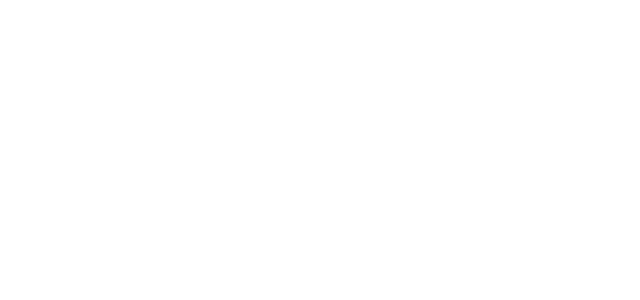
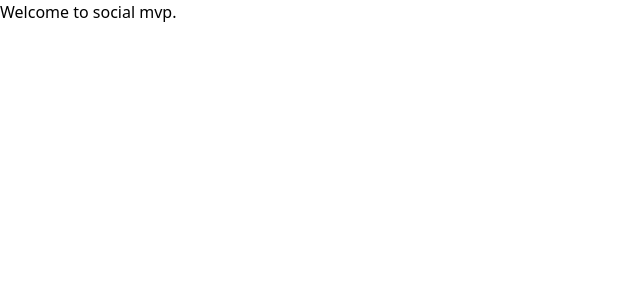
Before and after one commit to udaypydi/mvp-social, a React app: page / in a window 1280 px wide. Shown: the top 300 px of the page, without its empty margins (0-640 px from the left). Built offline with nearby package versions, Linux system fonts and the light colour scheme; the HTML template or start-up script is replaced by a standard one.

Commit message:
Update app.jsx

```diff
--- a/src/app.jsx
+++ b/src/app.jsx
@@ -7,6 +7,7 @@
 export default function App() {
   return (
     <div>
+      <p>Welcome to social mvp. </p>
     </div>
   );
 }
```
